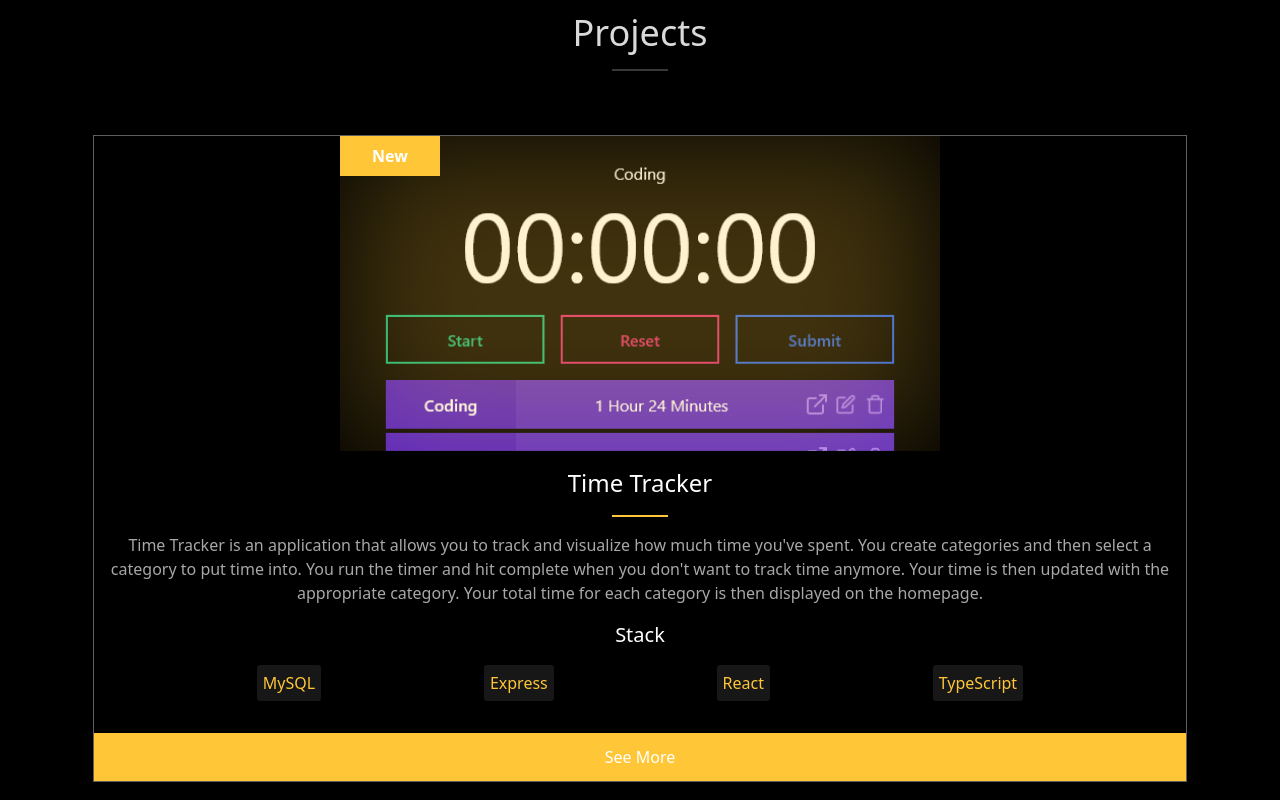
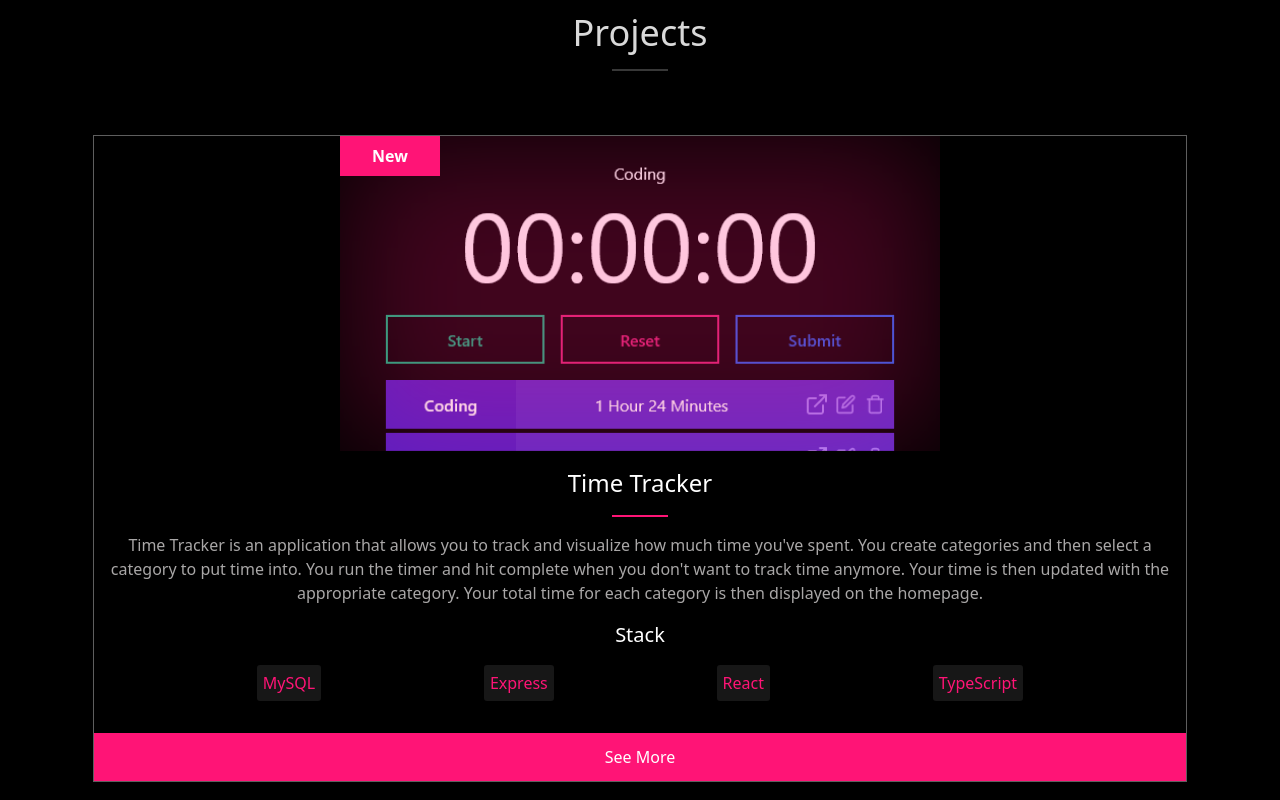
Before and after one commit to dominik-ilja/portfolio, a Next.js app: page / in a window 1280 px wide. Shown: the part 620-1420 px from the top of the page. Built offline with nearby package versions, Linux system fonts and the light colour scheme.

Commit message:
feat: Update project card buttons
Update the buttons to link to individual pages.

- Remove unused "Url" type

```diff
--- a/components/Cards/ProjectCard/ProjectCard.tsx
+++ b/components/Cards/ProjectCard/ProjectCard.tsx
@@ -24,8 +24,8 @@ const TAG_CLASSES = {
     themeBGClass: "bg-blue",
   },
   new: {
-    themeTextClass: "text-yellow",
-    themeBGClass: "bg-yellow",
+    themeTextClass: "text-red",
+    themeBGClass: "bg-red",
   },
   plugin: {
     themeTextClass: "text-green",
@@ -102,7 +102,12 @@ const ProjectCard = (props: Props) => {
             />
           ))}
         </div>
-        <Button className={`${themeBGClass || "bg-base-30"}`}>See More</Button>
+        <Button
+          internalLink={`/projects/${props.project.id}`}
+          className={`${themeBGClass || "bg-base-30"} text-center`}
+        >
+          See More
+        </Button>
       </div>
     </article>
   );
--- a/components/Utilities/Button/Button.tsx
+++ b/components/Utilities/Button/Button.tsx
@@ -1,5 +1,4 @@
 import Link from "next/link";
-import { Url } from "url";
 
 type Props = {
   children?: string | number;
```
